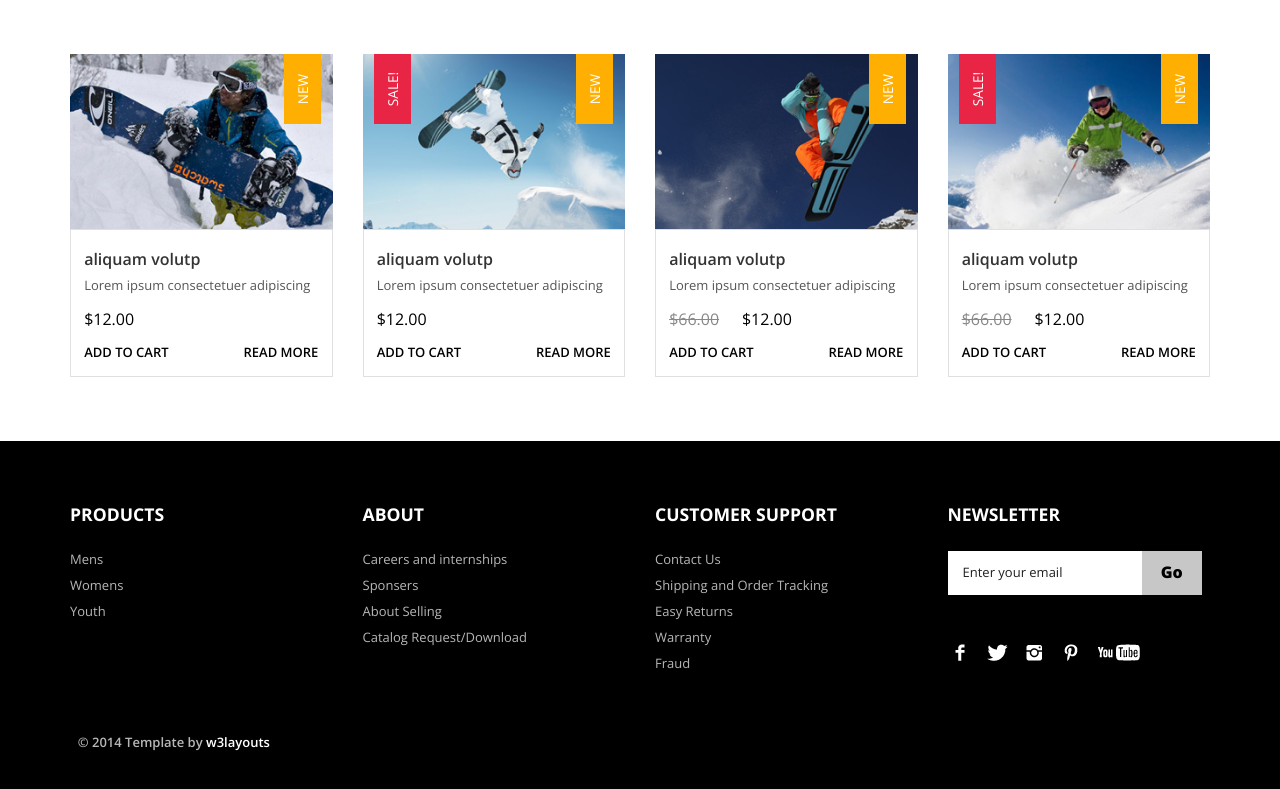
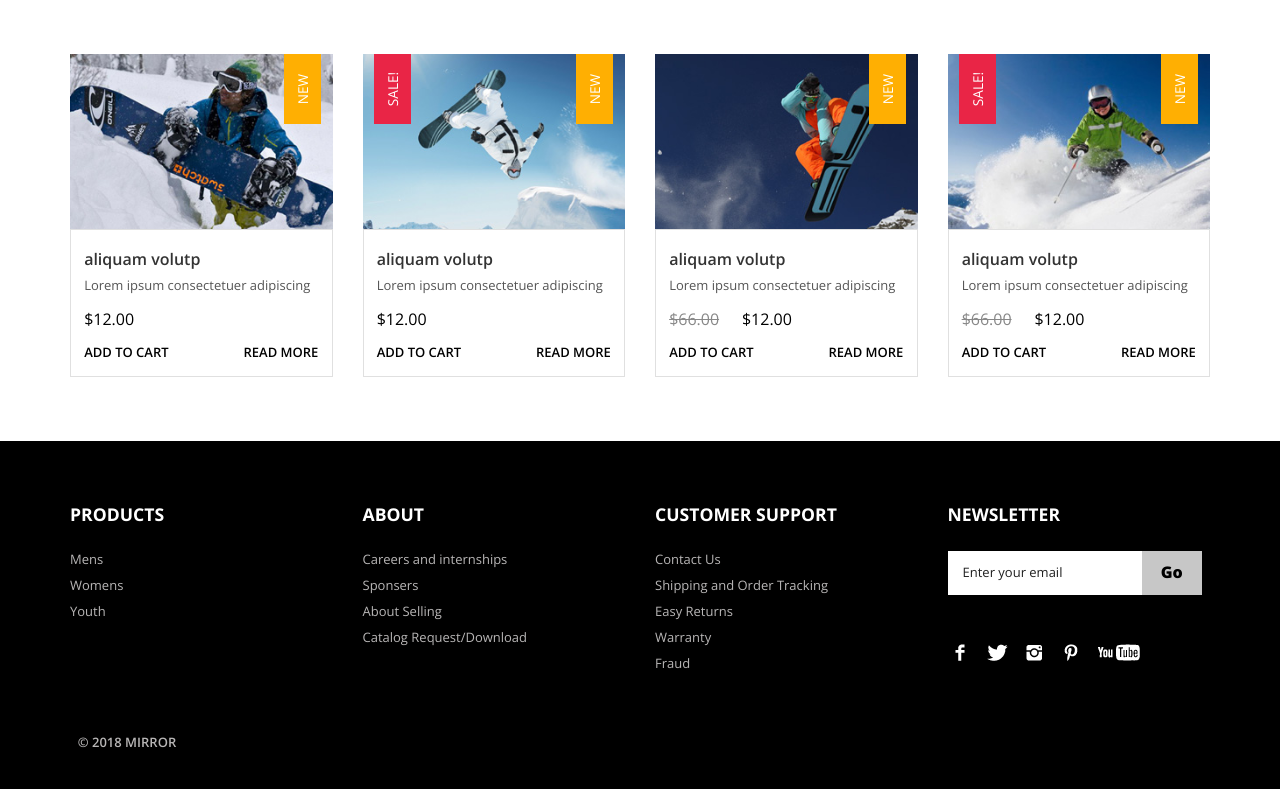
Before and after one commit to mirrorusa/mirrorusa.github.io, a plain HTML site: page shop.html in a window 1280 px wide. Shown: the part 475-1264 px from the top of the page. Drawn offline with nearby package versions, Linux system fonts and the light colour scheme.

Commit message:
Update shop.html

```diff
--- a/shop.html
+++ b/shop.html
@@ -319,7 +319,7 @@ License URL: http://creativecommons.org/licenses/by/3.0/
 				</div>
 				<div class="row footer_bottom">
 				    <div class="copy">
-			           <p>© 2014 Template by <a href="http://w3layouts.com" target="_blank">w3layouts</a></p>
+			           <p>© 2018 MIRROR</p>
 		            </div>
 					  <!--<dl id="sample" class="dropdown">
 				        <dt><a href="#"><span>Change Region</span></a></dt>
```
